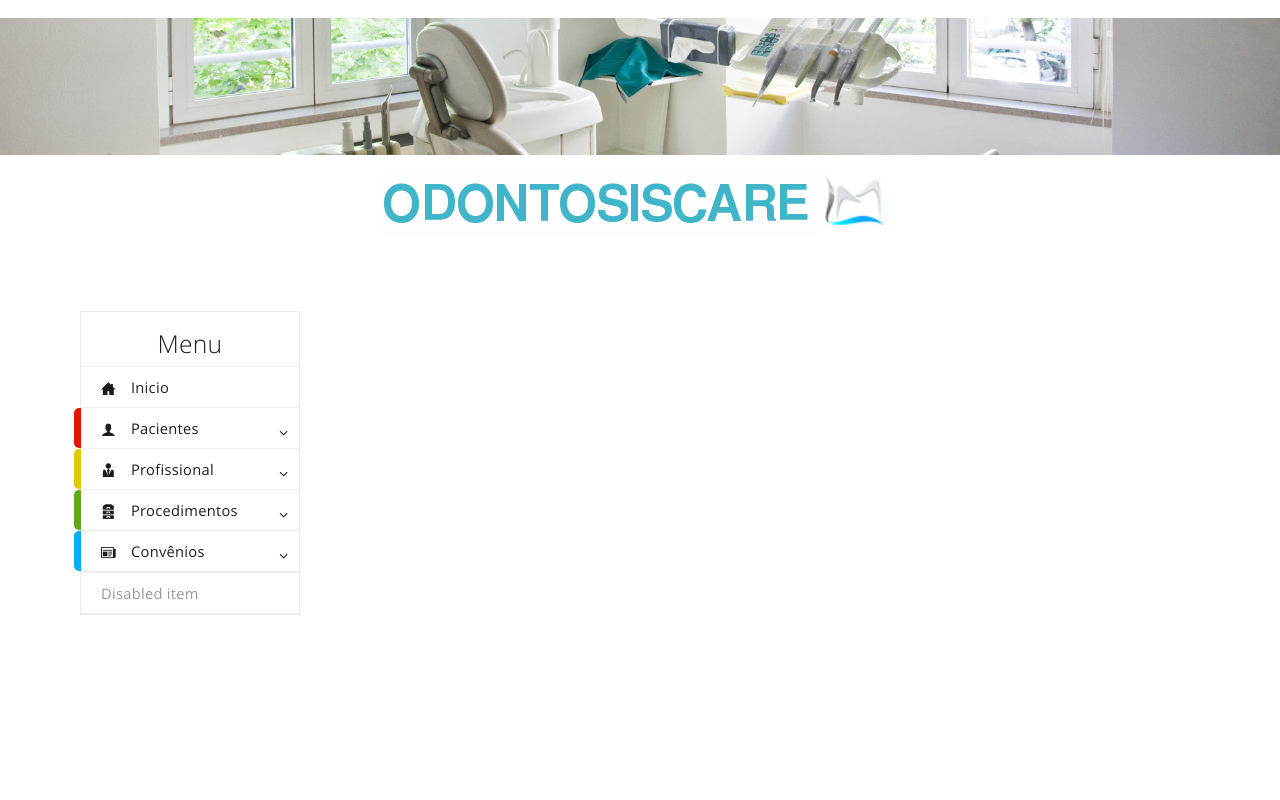
After one commit to aguedesjr/odontosiscare, a PHP site: page /pacientes/cadastrar.php in a window 1280 px wide. The commit adds this page. Run offline with PHP 8.4, Linux system fonts and the light colour scheme; a user stored in the database is signed in.

Commit message:
Montando a parte de cadastro de pacientes

```diff
--- a/header.php
+++ b/header.php
@@ -14,6 +14,7 @@ require_once ("configs/conn.php");
     <script src="js/jquery.widget.min.js"></script> <!-- SCRIPT BASE -->
     <script src="js/jquery.mousewheel.js"></script> <!-- SCRIPT BASE -->
     <script src="js/metro.min.js"></script>         <!-- SCRIPT BASE -->
+    <script src="js/load-metro.js"></script>        <!-- SCRIPT BASE -->
     <script src="js/prettify/prettify.js"></script> <!-- SCRIPT BASE -->
     <script src="js/load-metro.js"></script>        <!-- Metro UI CSS JavaScript plugins -->
     <link href="css/metro-bootstrap.css" rel="stylesheet">            <!-- CSS BASE -->
--- /dev/null
+++ b/js/load-metro.js
@@ -0,0 +1,7 @@
+$(function(){
+    if ((document.location.host.indexOf('.dev') > -1) || (document.location.host.indexOf('modernui') > -1) ) {
+        $("<script/>").attr('src', 'js/metro/metro-loader.js').appendTo($('head'));
+    } else {
+        $("<script/>").attr('src', 'js/metro.min.js').appendTo($('head'));
+    }
+})
--- a/menu.php
+++ b/menu.php
@@ -1,14 +1,12 @@
- <div class="grid">
-        <div class="row">
             <div class="span1"></div>
-            <div class="span4">
+            <div class="span3">
                 <nav class="sidebar light">
                     <ul>
-                        <li class="title">Menu</li>
+                        <li class="title"><center>Menu</center></li>
                         <li class=""><a href="inicio.php"><i class="icon-home"></i>Inicio</a></li>
                         <li class="stick bg-red"><a class="dropdown-toggle" href="#"><i class="icon-user-2"></i>Pacientes</a>
                             <ul class="dropdown-menu" data-role="dropdown">
-                                <li><a href=""><i class="icon-file"></i>Cadastrar</a></li>
+                                <li><a href="pacientes/cadastrar.php"><i class="icon-file"></i>Cadastrar</a></li>
                                 <li><a href=""><i class="icon-pencil"></i>Editar</a></li>
                                 <li><a href=""><i class="icon-cancel-2"></i>Excluir</a></li>
                             </ul>
@@ -37,11 +35,8 @@
                                 <li><a href=""><i class="icon-cancel-2"></i>Excluir</a></li>
                             </ul>
                         </li>
-                        <li class="stick bg-green"><a href="#">Thread item</a></li>
                         <li class="divider"></li>
                         <li class="disabled"><a href="#">Disabled item</a></li>
                     </ul>
                 </nav>
             </div>
-        </div>
-</div>
--- /dev/null
+++ b/pacientes/cadastrar.php
@@ -0,0 +1,28 @@
+<!-- INCLUI O INICIO DO ARQUIVO -->
+<? include ("../header.php"); ?>
+
+<!-- INICIO DO ARQUIVO -->
+<body class="metro">
+
+    <br>
+
+    <img src="../imagens/photo1.jpg" />
+
+    <center><img src="../imagens/principal1.png" /></center>
+    <br><br>
+
+    <div class="grid">
+        <div class="row">
+
+            <? include ("../menu.php"); ?>
+
+            <br>
+
+        </div>
+    </div>
+
+</body>
+<!-- FIM DO ARQUIVO -->
+
+<!-- INCLUI O FIM DO ARQUIVO -->
+<? include ("../footer.php"); ?>
```
Also changed, not shown: inicio.php (+21 -1 lines), imagens/photo1.jpg (added), imagens/principal.png (added), imagens/principal1.png (added).
